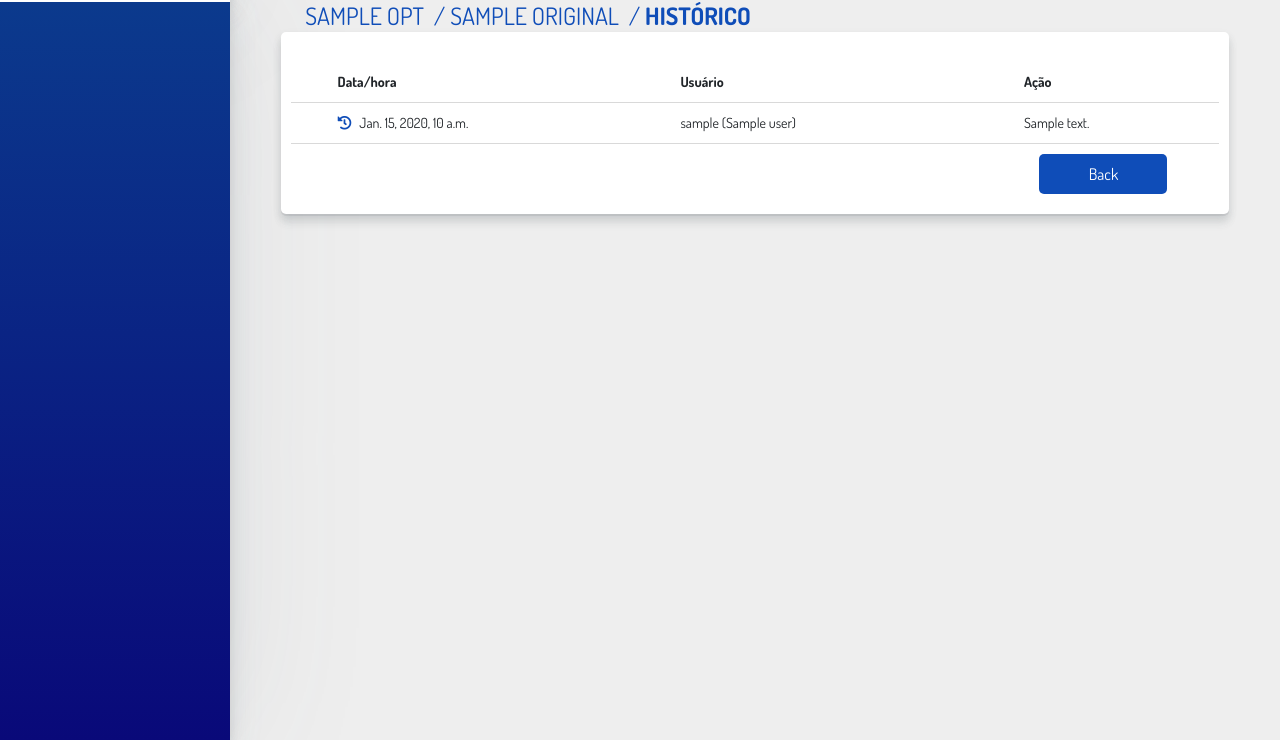
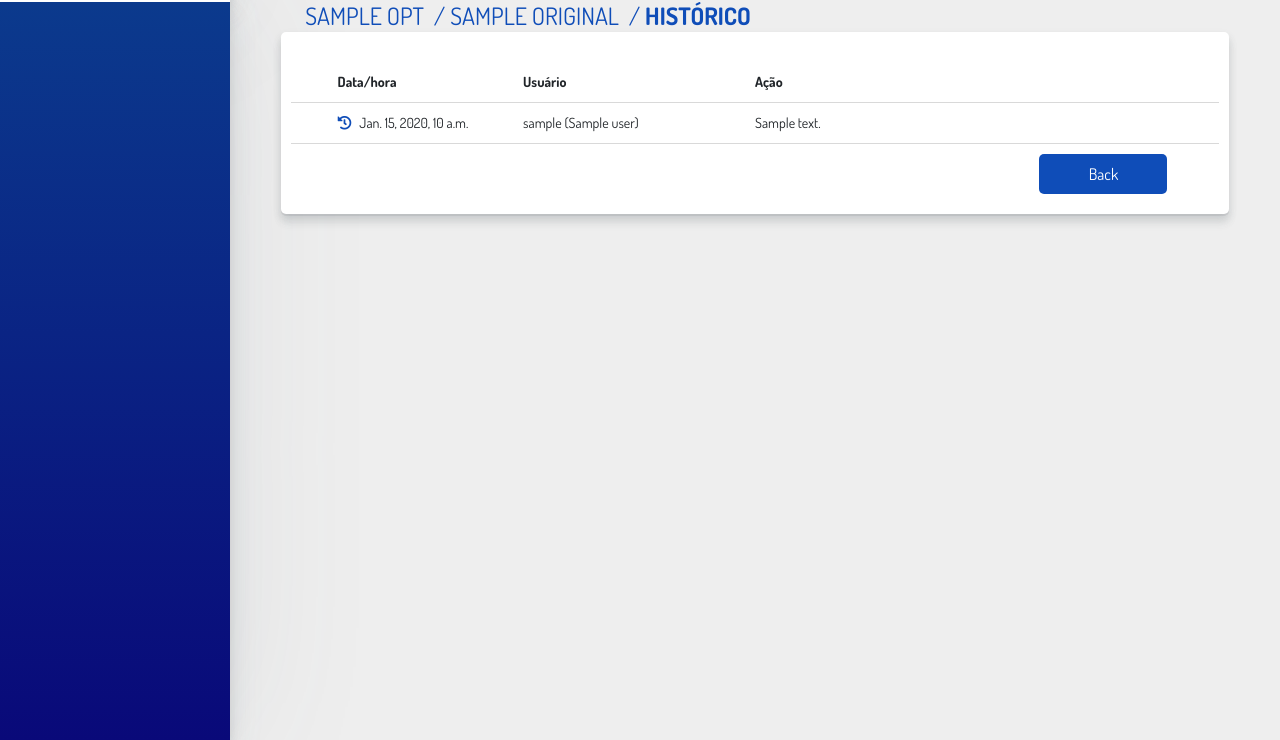
Before and after one commit to marcelogumercinocosta/django-garb, a Django app: template garb/templates/admin/object_history.html in a window 1280 px wide. Shown: the part 60-800 px from the top of the page. Run offline with Django 3.2, Linux system fonts and the light colour scheme; the template is opened without the code that fills it: most values are stand-ins (such as "Sample title", 1, 10 or a date in 2020); some libraries are stand-ins or nearby versions.

Commit message:
Corrigingo template Historico

```diff
--- a/garb/templates/admin/object_history.html
+++ b/garb/templates/admin/object_history.html
@@ -9,18 +9,18 @@
     <div class="content history-show" >
         {% if action_list %}
             <br>
-            <table id="change-history ">
+            <table id="change-history " >
                 <thead>
                 <tr>
-                    <th scope="col">{% trans 'Date/time' %}</th>
-                    <th scope="col">{% trans 'User' %}</th>
-                    <th scope="col">{% trans 'Action' %}</th>
+                    <th class="w-25">{% trans 'Date/time' %}</th>
+                    <th class="w-25">{% trans 'User' %}</th>
+                    <th>{% trans 'Action' %}</th>
                 </tr>
                 </thead>
                 <tbody>
                 {% for action in action_list %}
                 <tr>
-                    <td scope="row"> <i class="fas fa-history"></i>  {{ action.action_time|date:"DATETIME_FORMAT" }}</td>
+                    <td>  <i class="fas fa-history"></i>  {{ action.action_time|date:"DATETIME_FORMAT" }}</td>
                     <td>{{ action.user.get_username }}{% if action.user.get_full_name %} ({{ action.user.get_full_name }}){% endif %}</td>
                     <td>{{ action.get_change_message }}</td>
                 </tr>
```
